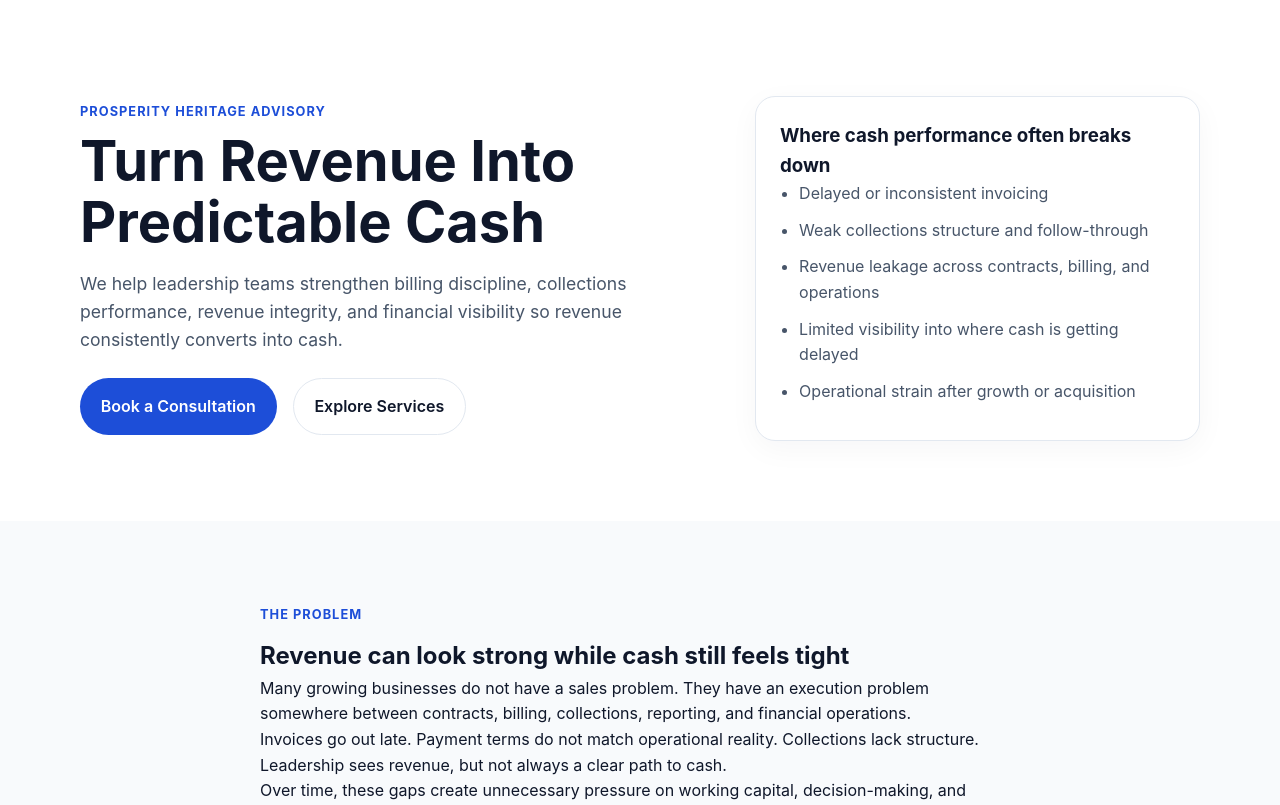
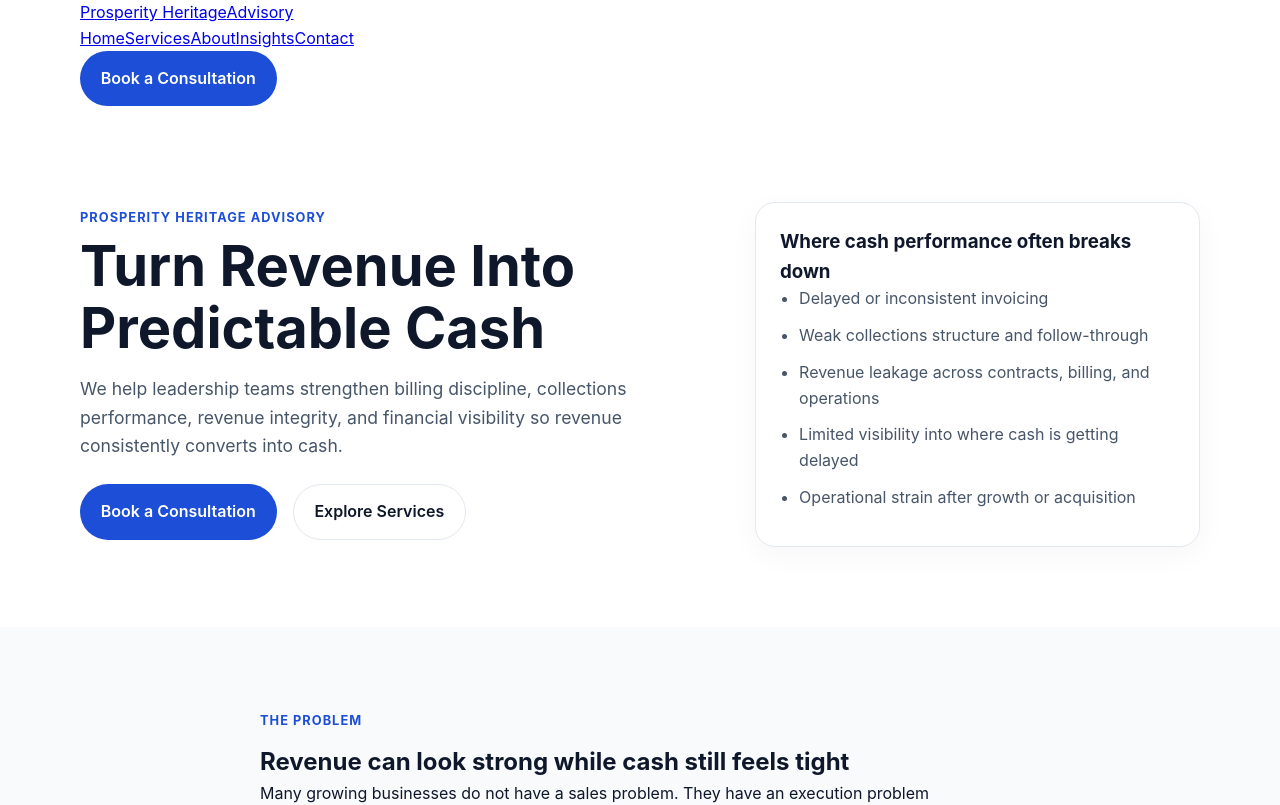
Before and after one commit to pjechete/prosperity-heritage-Advisory-Services, a Next.js app: page / in a window 1280 px wide. Shown: the top 805 px of the page. Built offline with nearby package versions, Linux system fonts and the light colour scheme.

Commit message:
Update layout.tsx

```diff
--- a/src/app/layout.tsx
+++ b/src/app/layout.tsx
@@ -1,18 +1,25 @@
 import './globals.css'
+import type { Metadata } from 'next'
+import Navbar from './components/Navbar'
+import Footer from './components/Footer'
 
-export const metadata = {
+export const metadata: Metadata = {
   title: 'Prosperity Heritage Advisory',
-  description: 'Revenue Control & Cash Stabilization Advisory',
+  description: 'Turn Revenue Into Predictable Cash',
 }
 
 export default function RootLayout({
   children,
-}: {
+}: Readonly<{
   children: React.ReactNode
-}) {
+}>) {
   return (
     <html lang="en">
-      <body>{children}</body>
+      <body>
+        <Navbar />
+        {children}
+        <Footer />
+      </body>
     </html>
   )
 }
```
